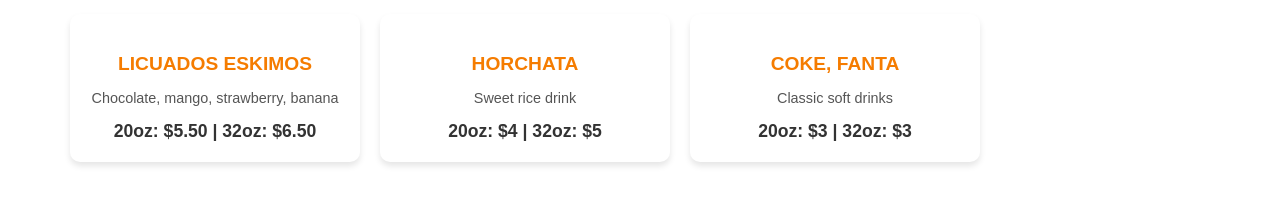
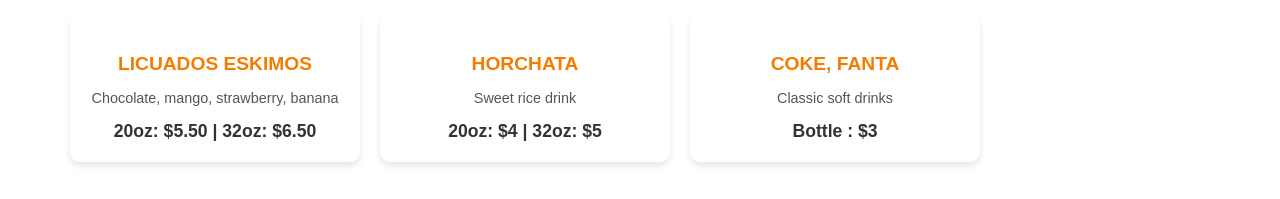
Before and after one commit to aryamansingh01/mann_dubey, a website: page index.html in a window 1280 px wide. Shown: the part 1360-1559 px from the top of the page. Drawn offline with Linux system fonts and the light colour scheme; files whose address does not match are found by name.

Commit message:
Update index.html

```diff
--- a/index.html
+++ b/index.html
@@ -107,7 +107,7 @@
             <div class="menu-card">
                 <h3>COKE, FANTA</h3>
                 <p>Classic soft drinks</p>
-                <span>20oz: $3 | 32oz: $3</span>
+                <span>Bottle : $3</span>
             </div>
         </div>
 
```
